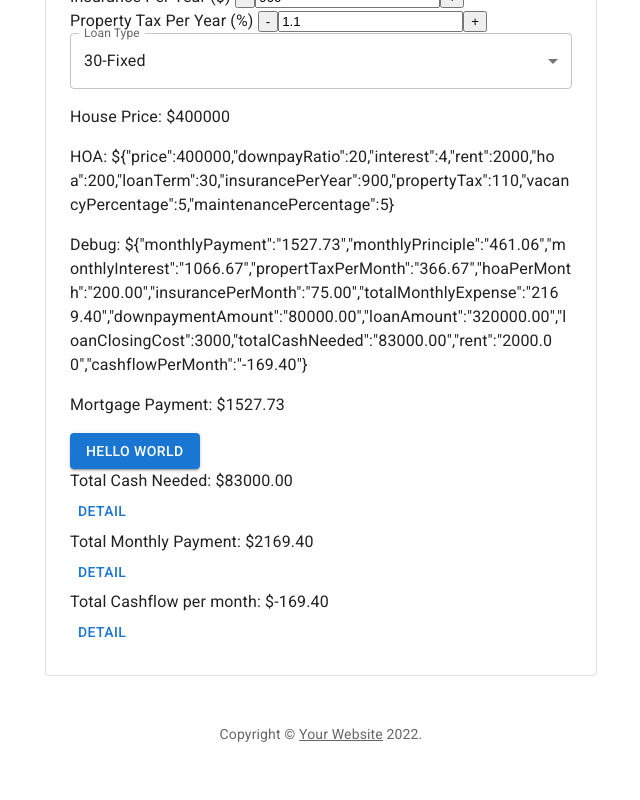
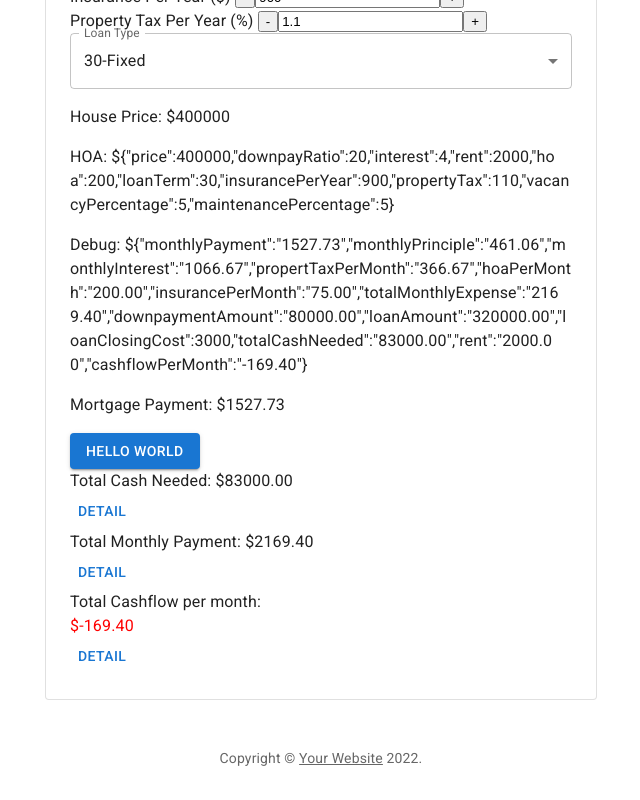
Before and after one commit to chan0123/mortgageReact, a React (Create React App) app: page / in a window 1280 px wide. Shown: the part 339-1139 px from the top of the page, without its empty margins (319-959 px from the left). Before the commit the page ends 1115 px from the top, so only its background shows below. Built offline with nearby package versions, Linux system fonts and the light colour scheme.

Commit message:
add green/red to cashflow

```diff
--- a/src/Mortgage.js
+++ b/src/Mortgage.js
@@ -190,7 +190,9 @@ const Mortgage = () => {
         <br />
         Total Cash Needed: ${mortgagePayment().totalCashNeeded} <Result name="totalCashNeeded" mortgagePayment={mortgagePayment()}></Result>
         Total Monthly Payment: ${mortgagePayment().totalMonthlyExpense} <Result name="totalMonthlyExpense" mortgagePayment={mortgagePayment()}></Result>
-        Total Cashflow per month: ${mortgagePayment().cashflowPerMonth} <Result name="cashflowPerMonth" mortgagePayment={mortgagePayment()}></Result>
+        Total Cashflow per month: <div style={{color: mortgagePayment().cashflowPerMonth < 0 ? "red" : "green"}}>
+            ${mortgagePayment().cashflowPerMonth} </div>
+            <Result name="cashflowPerMonth" mortgagePayment={mortgagePayment()}></Result>
       </div>
     );
   };
```
Also changed, not shown: src/RateAPI.js (added).
